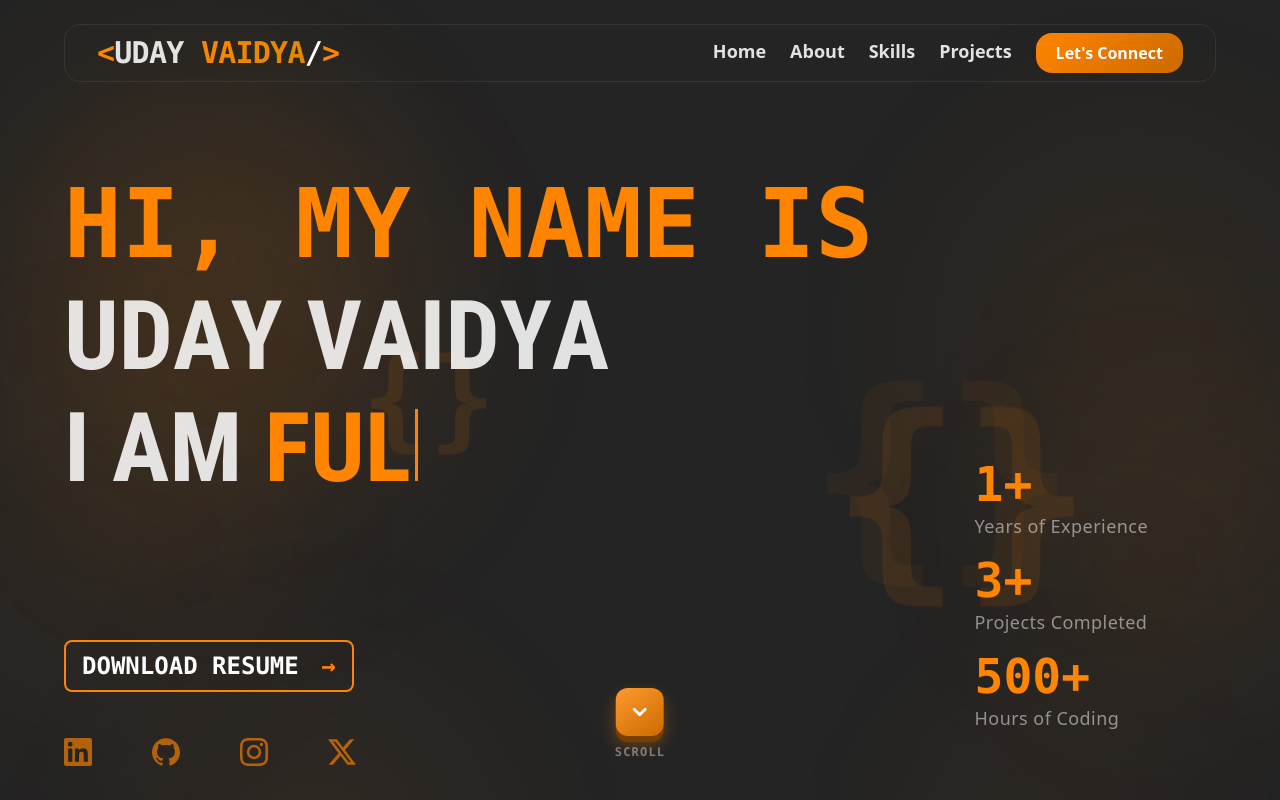
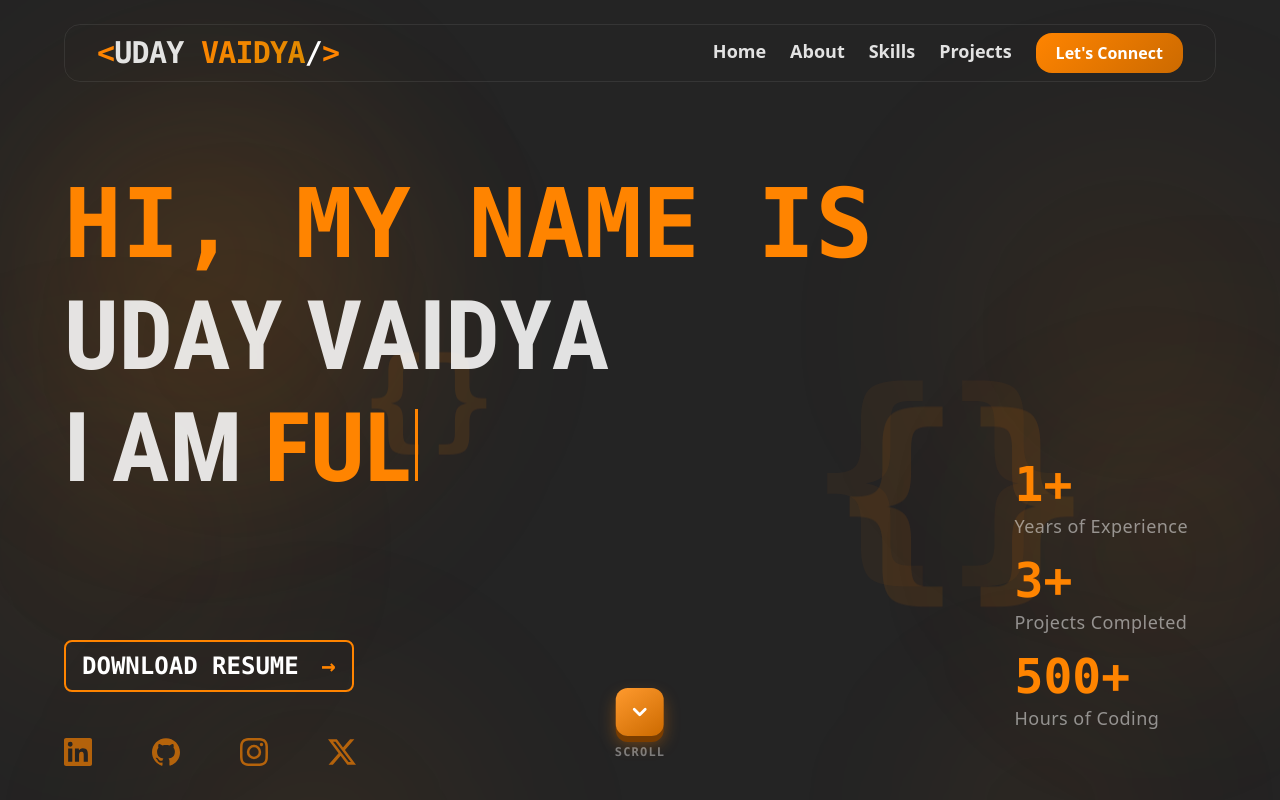
Before and after one commit to UdayVaidya/Portfolio_Website, a React (Vite) app: page / in a window 1280 px wide. Shown: the top 800 px of the page. Built offline with nearby package versions, Linux system fonts and the light colour scheme.

Commit message:
feat: Adjust typewriter styling and reposition the stats bar on large screens.

```diff
--- a/src/components/Hero/Hero.jsx
+++ b/src/components/Hero/Hero.jsx
@@ -172,10 +172,10 @@ const Hero = () => {
                 </motion.h1>
 
                 {/* Line 3 */}
-                <div className="typerwriter">
+                <div className="typerwriter lg:max-w-[68%] overflow-hidden">
                     <motion.p
                         variants={lineVariants}
-                        className="text-4xl sm:text-5xl lg:text-8xl md:text-6xl md:font-extrabold font-bold lg:font-extrabold  uppercase   typewriter-mobile-h"
+                        className="text-4xl sm:text-5xl lg:text-8xl md:text-6xl md:font-extrabold font-bold lg:font-extrabold uppercase typewriter-mobile-h"
                         style={{ fontFamily: '"Roboto Condensed", sans-serif' }}
                     >
                         I am{" "}
@@ -254,7 +254,7 @@ const Hero = () => {
 
             {/* Stats bar — mobile: pill card (flex bottom), desktop: absolute vertical list */}
             <motion.div
-                className="mt-5 lg:mt-10 lg:absolute lg:bottom-15 lg:left-auto lg:right-30 pb-4 lg:pb-0 z-10"
+                className="mt-5 lg:mt-10 lg:absolute lg:bottom-15 lg:left-auto lg:right-20 pb-4 lg:pb-0 z-10"
                 initial="hidden"
                 animate="visible"
                 variants={{
```
